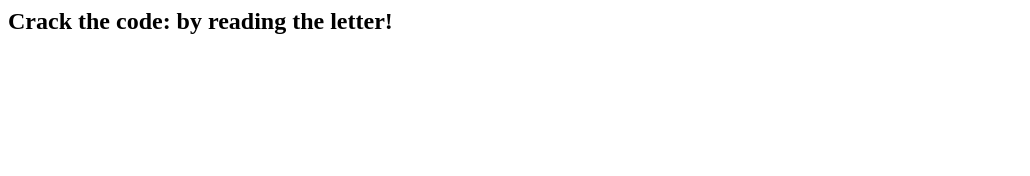
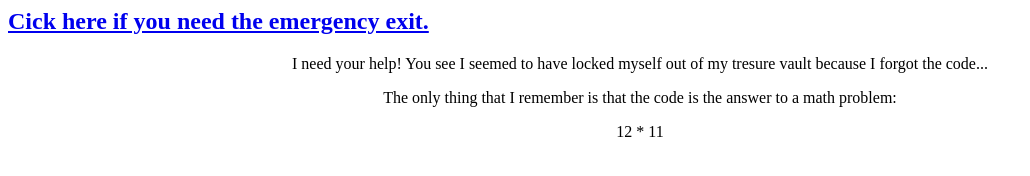
Before and after one commit to lk46-tech/Escape-Room-Project, a plain HTML site: page escapeRoom.html in a window 1280 px wide. Shown: the whole page, without its empty margins (0-1030 px from the left). Drawn offline with Linux system fonts and the light colour scheme.

Commit message:
More progress...

```diff
--- /dev/null
+++ b/escapeRoom.css
@@ -0,0 +1,3 @@
+p{
+    text-align: center;
+}
--- a/escapeRoom.html
+++ b/escapeRoom.html
@@ -1 +1,16 @@
-<h2>Crack the code: by reading the letter!</h2>
+<link rel="stylesheet" href="escapeRoom.css">
+<h2 id = "restart">
+    <a href="index.html">
+    Cick here if you need the emergency exit.
+    </a>
+</h2>
+<p>
+    I need your help! You see I seemed to have locked myself out of my tresure vault because I forgot the code...
+    <p>
+        The only thing that I remember is that the code is the answer to a math problem:
+    </p>
+    <p>
+        12 * 11
+    </p>
+</p>
+<script src="escapeRoom.js"></script>
--- /dev/null
+++ b/escapeRoom.js
@@ -0,0 +1,3 @@
+alert("The door is locked - classic escape room...");
+alert("It looks like you have to enter a 3 digit code to unlock the door.")
+alert("There is a note nearby - maybe its a clue!")
```
Also changed, not shown: index.html (+1 -1 lines), script.js (deleted).
